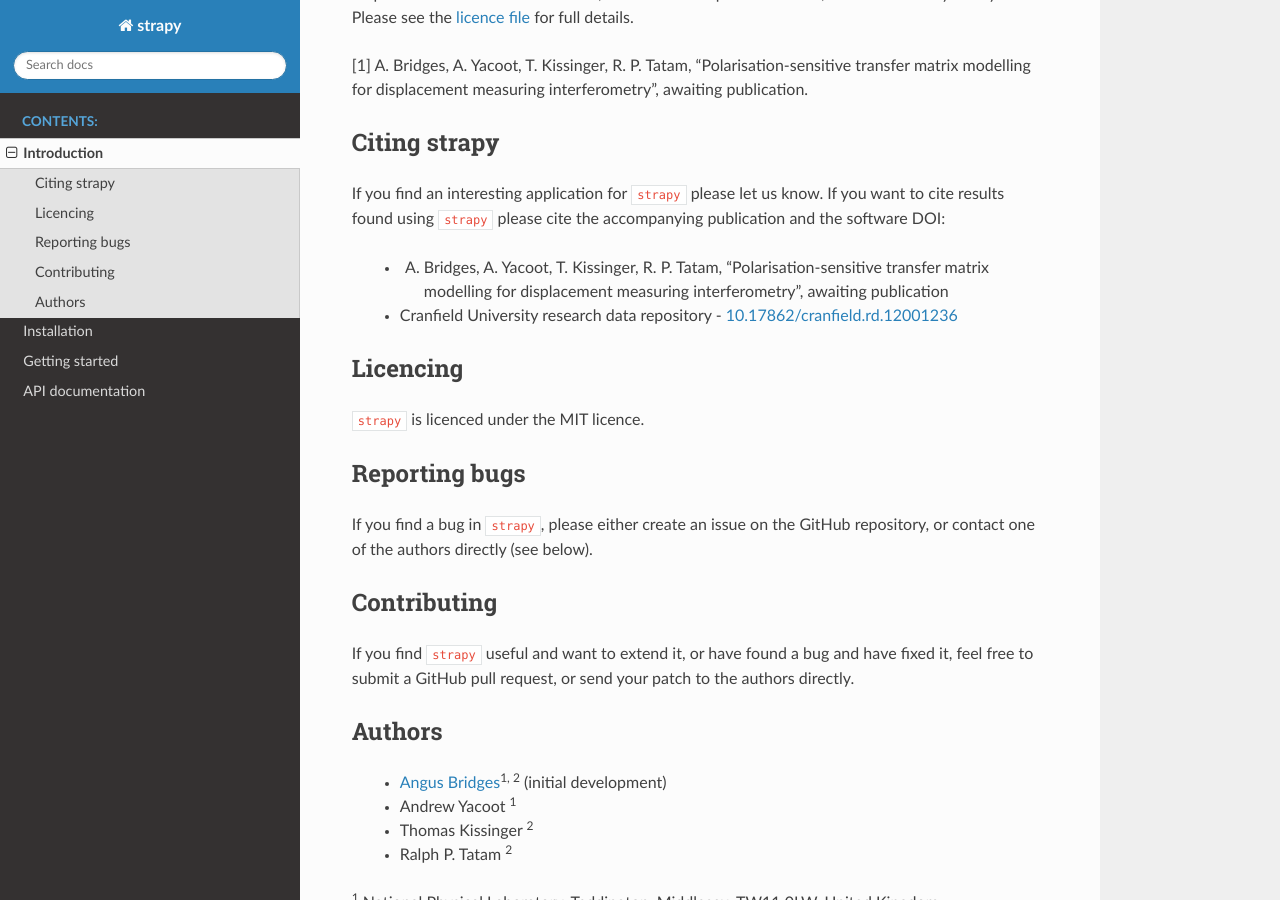
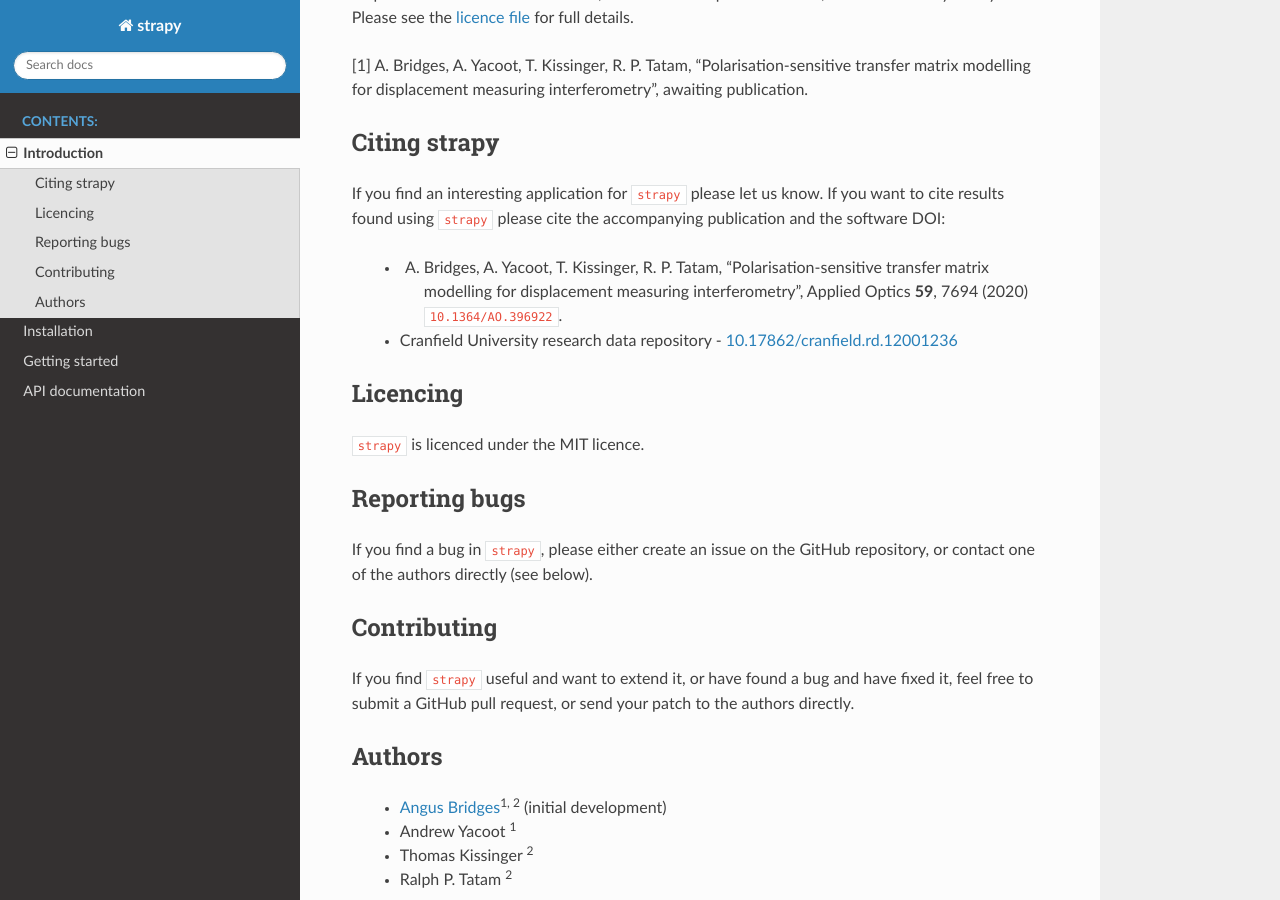
Before and after one commit to strapy-project/strapy, a Sphinx documentation site: the page built from doc/source/introduction.rst, in a window 1280 px wide and 900 px high, scrolled down 372 px. Built offline with Sphinx 7.4.7 and the Read the Docs theme 2.0.0, drawn with Linux system fonts in a browser that asks for light colours; cross-references to code outside the pages are shown as plain code.

Commit message:
Added publication details to readme and documentation.

```diff
--- a/doc/source/introduction.rst
+++ b/doc/source/introduction.rst
@@ -27,7 +27,8 @@
 want to cite results found using `strapy` please cite the accompanying
 publication and the software DOI:
 
-    * A. Bridges, A. Yacoot, T. Kissinger, R. P. Tatam, “Polarisation-sensitive transfer matrix modelling for displacement measuring interferometry”, awaiting publication
+    * A. Bridges, A. Yacoot, T. Kissinger, R. P. Tatam, “Polarisation-sensitive transfer matrix modelling for displacement measuring interferometry”, Applied Optics **59**, 7694 (2020) `10.1364/AO.396922 <https://doi.org/10.1364/AO.396922>`.
+
     * Cranfield University research data repository - `10.17862/cranfield.rd.12001236 <https://doi.org/10.17862/cranfield.rd.12001236>`_
 
 Licencing
```
Also changed, not shown: README.md (+1 -1 lines).
